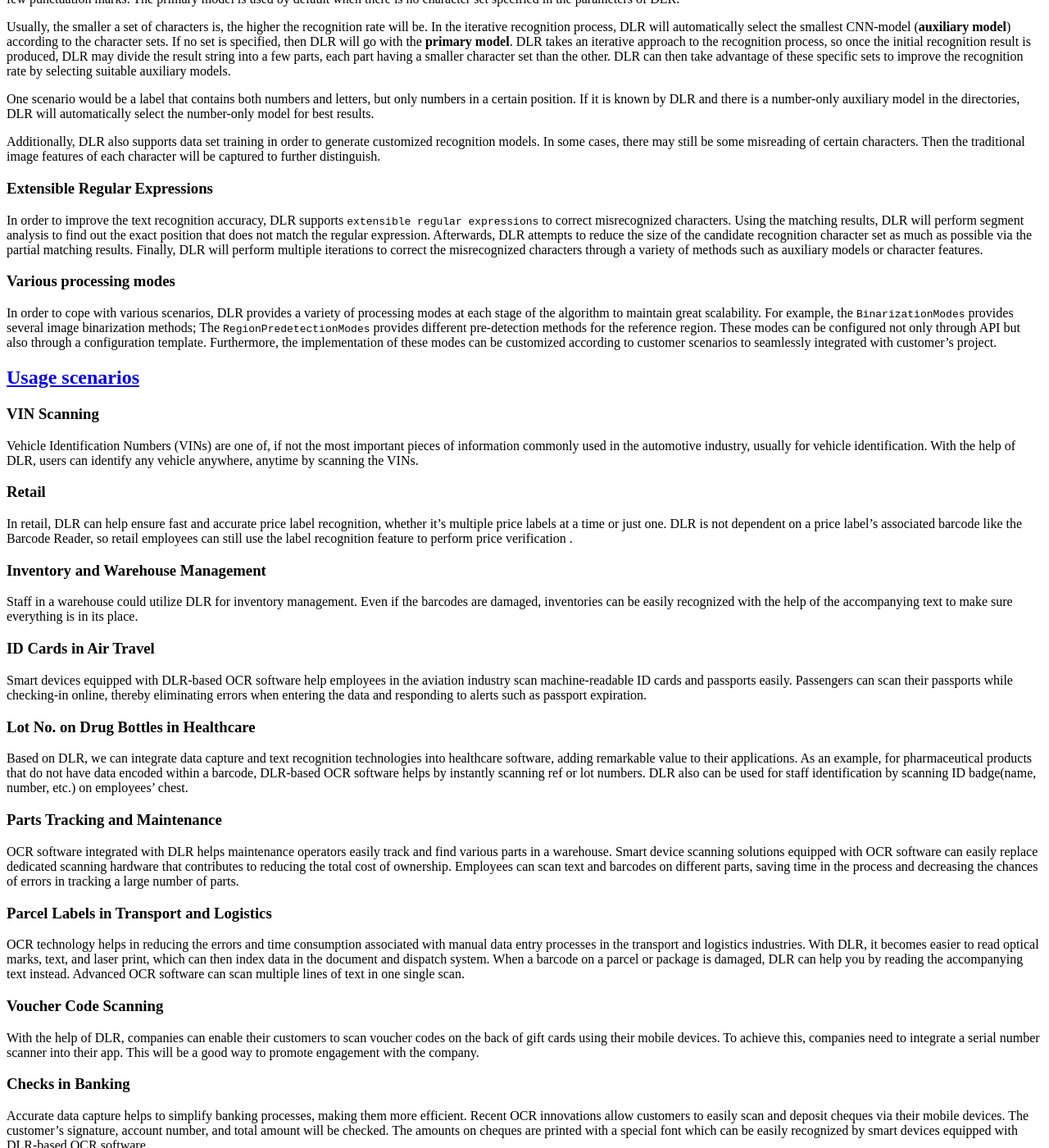
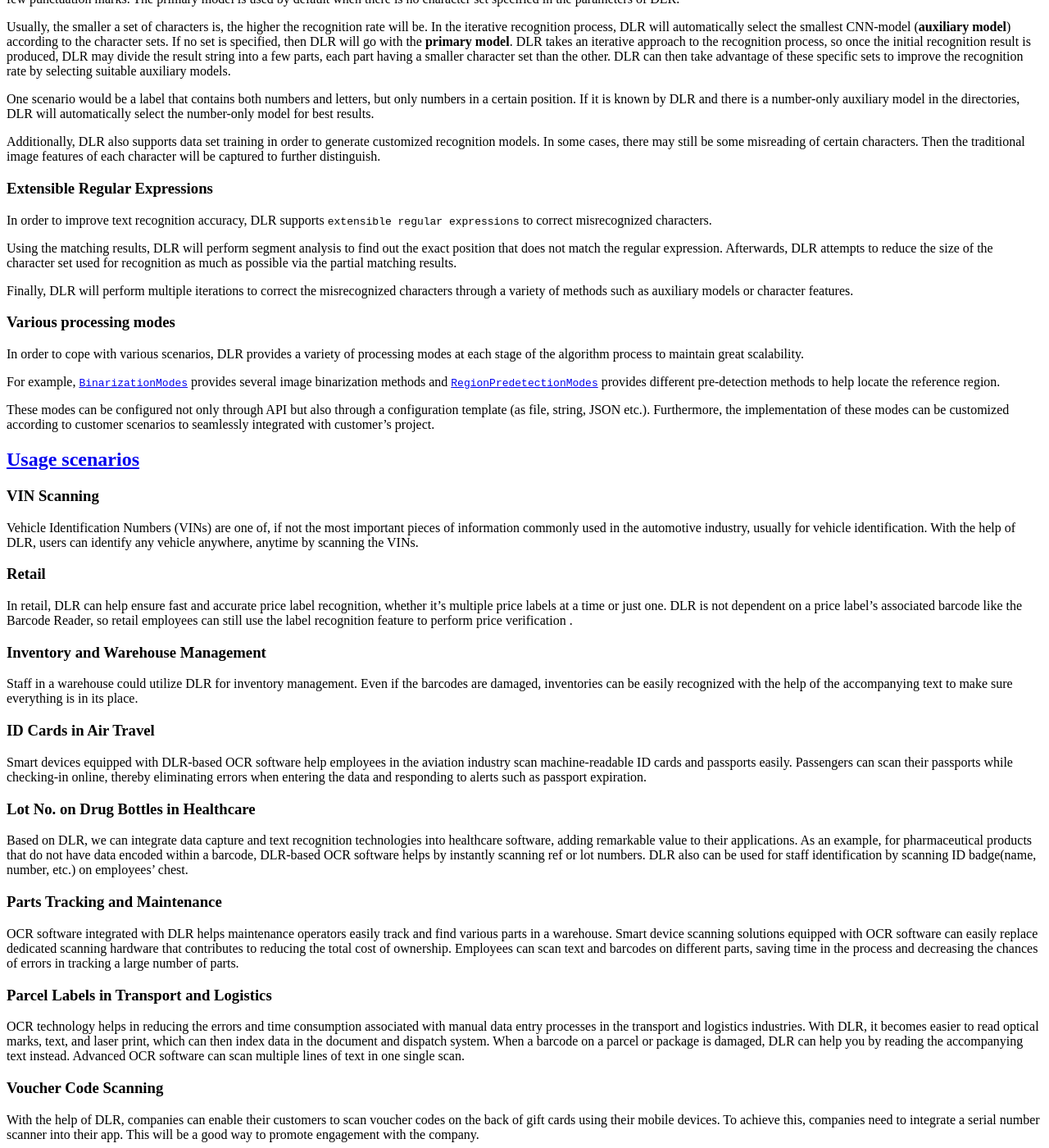
Before and after one commit to dynamsoft-docs/label-recognition-docs, a Jekyll site: the page built from introduction/index.md, in a window 1280 px wide and 1400 px high, scrolled down 2924 px. Shown: the whole window at 82% size. Built offline with Jekyll 4.4.1, drawn with Linux system fonts in a browser that asks for light colours; some of the changed text lies outside the part shown.

Commit message:
Rewrote some - final changes
I believe these are final changes.

```diff
--- a/introduction/index.md
+++ b/introduction/index.md
@@ -64,10 +64,18 @@ One scenario would be a label that contains both numbers and letters, but only n
 Additionally, DLR also supports data set training in order to generate customized recognition models. In some cases, there may still be some misreading of certain characters. Then the traditional image features of each character will be captured to further distinguish.
 
 ### Extensible Regular Expressions
-In order to improve the text recognition accuracy, DLR supports `extensible regular expressions` to correct misrecognized characters. Using the matching results, DLR will perform segment analysis to find out the exact position that does not match the regular expression. Afterwards, DLR attempts to reduce the size of the candidate recognition character set as much as possible via the partial matching results. Finally, DLR will perform multiple iterations to correct the misrecognized characters through a variety of methods such as auxiliary models or character features.
+In order to improve text recognition accuracy, DLR supports `extensible regular expressions` to correct misrecognized characters.
+
+Using the matching results, DLR will perform segment analysis to find out the exact position that does not match the regular expression. Afterwards, DLR attempts to reduce the size of the character set used for recognition as much as possible via the partial matching results.
+
+Finally, DLR will perform multiple iterations to correct the misrecognized characters through a variety of methods such as auxiliary models or character features.
 
 ### Various processing modes
-In order to cope with various scenarios, DLR provides a variety of processing modes at each stage of the algorithm to maintain great scalability. For example, the `BinarizationModes` provides several image binarization methods; The `RegionPredetectionModes` provides different pre-detection methods for the reference region. These modes can be configured not only through API but also through a configuration template. Furthermore, the implementation of these modes can be customized according to customer scenarios to seamlessly integrated with customer's project.
+In order to cope with various scenarios, DLR provides a variety of processing modes at each stage of the algorithm process to maintain great scalability.
+
+For example, [`BinarizationModes`](https://www.dynamsoft.com/label-recognition/programming/dotnet/api-reference/dlr-runtime-settings.html?ver=latest#binarizationmodes) provides several image binarization methods and [`RegionPredetectionModes`](https://www.dynamsoft.com/label-recognition/programming/dotnet/api-reference/dlr-further-modes.html?ver=latest#regionpredetectionmodes) provides different pre-detection methods to help locate the reference region.
+
+These modes can be configured not only through API but also through a configuration template (as file, string, JSON etc.). Furthermore, the implementation of these modes can be customized according to customer scenarios to seamlessly integrated with customer's project.
 
 
 
@@ -102,7 +110,7 @@ Accurate data capture helps to simplify banking processes, making them more effi
 
 ## Cross-Platform Programming Languages
 
-DLR is cross-platform. The core of DLR is written in C/C++ for performance. The library is wrapped for .NET, Java, and other programming languages so that users can use DLR on iOS, Android, Windows, and Linux. Below is a list of supported OSes and programming languages:
+DLR is designed to be cross-platform. The core of DLR is written in C/C++ for performance. The library is wrapped for .NET, Java, and other programming languages so that users can use DLR on iOS, Android, Windows, and Linux. Below is a list of supported OSes and corresponding programming languages:
 
 | OS            | Programming Language |
 |---------------|----------------------|
```
